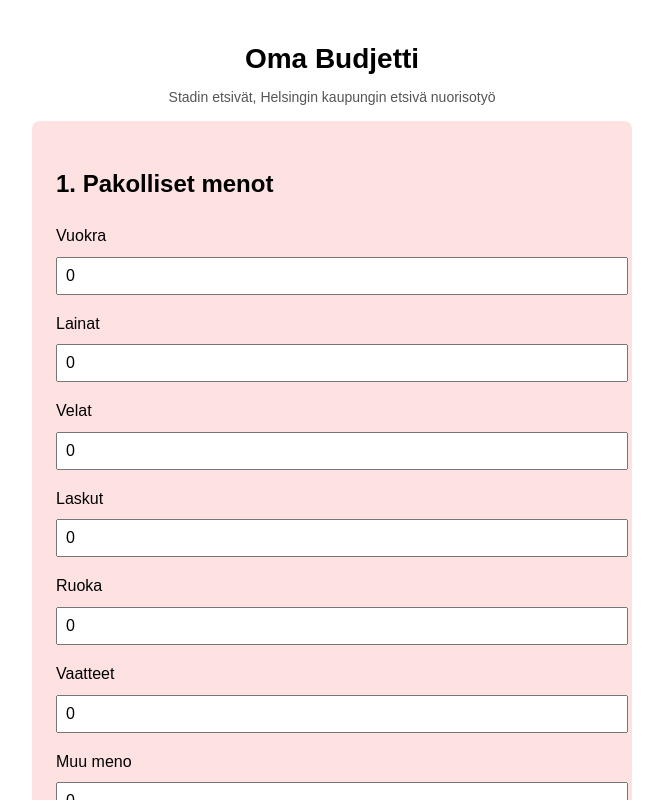
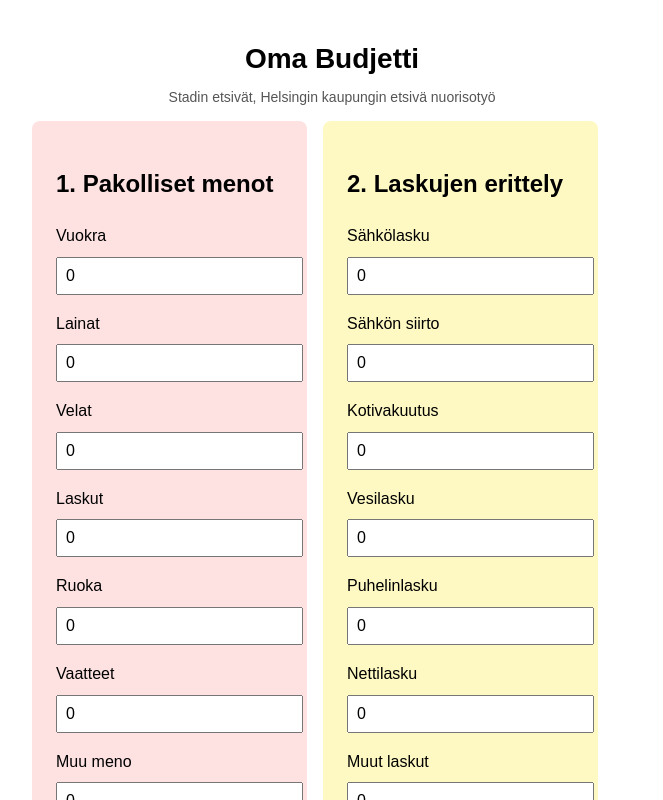
Before and after one commit to etsivakalle/UUDEMPI, a Next.js app: page / in a window 1280 px wide. Shown: the top 800 px of the page, without its empty margins (308-971 px from the left). Built offline with nearby package versions, Linux system fonts and the light colour scheme.

Commit message:
Update BudgetApp.js

```diff
--- a/components/BudgetApp.js
+++ b/components/BudgetApp.js
@@ -155,8 +155,8 @@ export default function BudgetApp() {
         Stadin etsivät, Helsingin kaupungin etsivä nuorisotyö
       </p>
 
-      <div id="budjetti-nakyma">
-        <Card><CardContent style={{ backgroundColor: '#fee2e2', padding: '1.5rem', borderRadius: '0.5rem' }}><h2>1. Pakolliset menot</h2>
+      <div id="budjetti-nakyma" style={{ display: 'flex', flexWrap: 'wrap', gap: '16px' }}>
+        <Card><div style={{ flex: '1 1 280px' }}><CardContent style={{ backgroundColor: '#fee2e2', padding: '1.5rem', borderRadius: '0.5rem' }}><h2>1. Pakolliset menot</h2>
           <Rivi label="Vuokra" id="vuokra" />
           <Rivi label="Lainat" id="lainat" />
           <Rivi label="Velat" id="velat" />
@@ -165,7 +165,7 @@ export default function BudgetApp() {
           <Rivi label="Vaatteet" id="vaatteet" />
           <Rivi label="Muu meno" id="muuPakollinen" />
           <p><strong>Yhteensä:</strong> {pakolliset.toFixed(2)} €</p>
-        </CardContent></Card>
+        </CardContent></div></Card>
 
         <Card><CardContent style={{ backgroundColor: '#fef9c3', padding: '1.5rem', borderRadius: '0.5rem' }}><h2>2. Laskujen erittely</h2>
           <Rivi label="Sähkölasku" id="sahko" />
```
